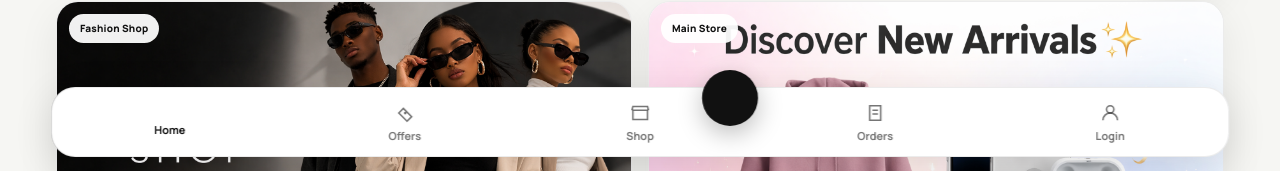
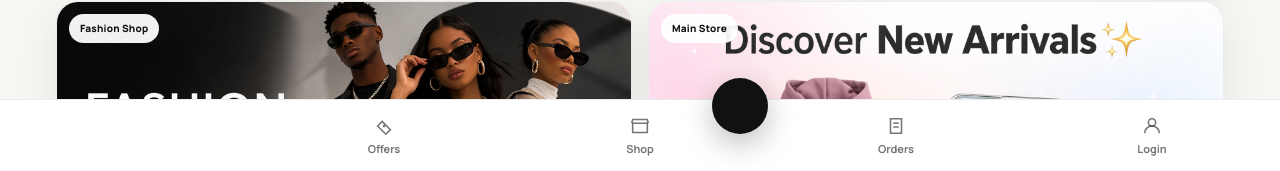
Before and after one commit to Orderion/Beme-Market, a React (Vite) app in the folder Beme-Frontend/: page / in a window 1280 px wide. Shown: the part 629-800 px from the top of the page. Built offline with nearby package versions, Linux system fonts and the light colour scheme; no server answers; the database is empty.

Commit message:
Update BottomNav.css

```diff
--- a/Beme-Frontend/src/components/navigation/BottomNav.css
+++ b/Beme-Frontend/src/components/navigation/BottomNav.css
@@ -1,99 +1,99 @@
 /* =========================
-   BOTTOM NAV (THEME-AWARE)
+   MOBILE ONLY
 ========================= */
-
-/* HIDE ON DESKTOP */
 @media (min-width: 768px) {
   .bottom-nav {
     display: none;
   }
 }
 
-/* NAV BASE */
+/* =========================
+   NAV BASE (FIXED)
+========================= */
 .bottom-nav {
   position: fixed;
   bottom: 0;
   left: 0;
   width: 100%;
-  height: 68px;
+  height: 72px;
   background: var(--card);
   border-top: 1px solid var(--border);
   display: flex;
   justify-content: space-around;
   align-items: center;
   z-index: 999;
-  transition: background var(--motion-slow), border-color var(--motion-slow);
 }
 
-/* ITEMS */
+/* =========================
+   ITEMS
+========================= */
 .bn-item {
+  flex: 1;
+  background: none;
+  border: none;
   display: flex;
   flex-direction: column;
   align-items: center;
+  justify-content: center;
+  color: var(--muted);
   font-size: 11px;
-  color: var(--muted);
-  background: none;
-  border: none;
-  transition: all var(--motion-fast);
   position: relative;
+  z-index: 2;
+  transition: transform 0.3s ease, color 0.25s ease;
 }
 
 .bn-item span {
-  margin-top: 3px;
+  margin-top: 4px;
 }
 
 /* ICON */
 .bn-svg {
   width: 22px;
   height: 22px;
-  fill: currentColor;
-  transition: color var(--motion-fast);
+  transition: transform 0.3s ease, color 0.25s ease;
 }
 
-/* ACTIVE STATE */
+/* =========================
+   ACTIVE STATE
+========================= */
 .bn-item.active {
-  color: var(--accent);
-  transform: translateY(-2px);
+  color: var(--button-text);
+  transform: translateY(-14px);
 }
 
-/* TAP ANIMATION */
+.bn-item.active .bn-svg {
+  transform: scale(1.05);
+}
+
+/* =========================
+   FLOATING ACTIVE BLOB
+========================= */
+.bn-indicator {
+  position: absolute;
+  top: -22px;
+  width: 56px;
+  height: 56px;
+  border-radius: 50%;
+  background: var(--text);
+  box-shadow: 0 10px 30px rgba(0,0,0,0.25);
+
+  /* 🔥 SMOOTH MOTION */
+  transition:
+    transform 0.45s cubic-bezier(0.22, 1, 0.36, 1),
+    box-shadow 0.3s ease;
+
+  z-index: 1;
+}
+
+/* =========================
+   TAP EFFECT
+========================= */
 .bn-item:active {
   transform: scale(0.92);
 }
 
-/* CENTER BUTTON */
-.bn-center {
-  position: relative;
-  top: -18px;
-  width: 58px;
-  height: 58px;
-  border-radius: 50%;
-  background: var(--accent);
-  color: var(--button-text);
-  border: none;
-  display: flex;
-  align-items: center;
-  justify-content: center;
-  box-shadow: var(--shadow);
-  transition: transform var(--motion-fast), background var(--motion-smooth);
-}
-
-.bn-center .bn-svg {
-  width: 24px;
-  height: 24px;
-}
-
-.bn-center:active {
-  transform: scale(0.9);
-}
-
-/* SAFE AREA */
-body {
-  padding-bottom: 80px;
-}
-
 /* =========================
-   ACCOUNT / LOGOUT CONFIRM POPUP
+   ACCOUNT / LOGOUT
 ========================= */
 .bn-account-wrap {
   position: relative;
@@ -101,8 +101,8 @@ body {
 
 .bn-confirm {
   position: absolute;
-  bottom: 70px;
-  left: -70%;
+  bottom: 80px;
+  left: 50%;
   transform: translateX(-50%);
   width: 220px;
   background: var(--card);
@@ -111,7 +111,7 @@ body {
   box-shadow: var(--shadow);
   opacity: 0;
   pointer-events: none;
-  transition: all var(--motion-fast);
+  transition: all 0.25s ease;
   text-align: center;
   padding: 12px;
   z-index: 1500;
@@ -123,158 +123,31 @@ body {
 }
 
 .bn-confirm p {
-  margin: 0 0 8px 0;
+  margin-bottom: 8px;
   font-size: 13px;
-  color: var(--text);
 }
 
 .bn-confirm-actions {
   display: flex;
-  justify-content: space-between;
   gap: 8px;
 }
 
 .bn-confirm-actions button {
   flex: 1;
-  padding: 6px 0;
+  padding: 6px;
   border-radius: 6px;
   border: none;
-  font-size: 12px;
   cursor: pointer;
-  transition: background var(--motion-fast);
 }
 
-.bn-confirm-actions button:hover {
-  opacity: 0.85;
-}
-
-.bn-confirm-actions .bn-confirm-btn--danger {
+.bn-confirm-btn--danger {
   background: #ff4d4d;
-  color: #fff;
-}
-
-.bn-confirm-actions button:not(.bn-confirm-btn--danger) {
-  background: var(--soft);
-  color: var(--text);
+  color: white;
 }
 
 /* =========================
-   OFFERS TAP ALERT
+   SAFE SPACE
 ========================= */
-.bn-offer-alert {
-  position: fixed;
-  bottom: 80px;
-  left: 50%;
-  transform: translateX(-50%);
-  background: var(--accent);
-  color: var(--button-text);
-  padding: 8px 16px;
-  border-radius: var(--radius);
-  font-size: 13px;
-  opacity: 0;
-  pointer-events: none;
-  transition: all var(--motion-fast);
-  z-index: 2000;
-}
-
-.bn-offer-alert.show {
-  opacity: 1;
-  pointer-events: auto;
-}
-
-/* =========================
-   CART BADGE (if needed later)
-========================= */
-.bn-icon-wrap {
-  position: relative;
-}
-
-.bn-badge {
-  position: absolute;
-  top: -6px;
-  right: -8px;
-  background: var(--accent);
-  color: var(--button-text);
-  font-size: 10px;
-  padding: 2px 5px;
-  border-radius: 10px;
-}
-/* HIDE ON DESKTOP */
-@media (min-width: 768px) {
-  .bottom-nav {
-    display: none;
-  }
-}
-
-/* NAV CONTAINER */
-.bottom-nav {
-  position: fixed;
-  bottom: 14px;
-  left: 50%;
-  transform: translateX(-50%);
-  width: 92%;
-  height: 70px;
-  border-radius: 24px;
-  background: var(--card);
-  border: 1px solid var(--border);
-  display: flex;
-  justify-content: space-around;
-  align-items: center;
-  box-shadow: 0 10px 40px rgba(0,0,0,0.12);
-  backdrop-filter: blur(20px);
-  z-index: 999;
-}
-
-/* ITEMS */
-.bn-item {
-  flex: 1;
-  background: none;
-  border: none;
-  display: flex;
-  flex-direction: column;
-  align-items: center;
-  color: var(--muted);
-  font-size: 11px;
-  position: relative;
-  z-index: 2;
-  transition: transform 0.25s ease, color 0.25s ease;
-}
-
-.bn-item span {
-  margin-top: 4px;
-}
-
-/* ICON */
-.bn-svg {
-  width: 22px;
-  height: 22px;
-}
-
-/* ACTIVE */
-.bn-item.active {
-  color: var(--text);
-  transform: translateY(-6px);
-}
-
-/* 🔥 MOVING INDICATOR */
-.bn-indicator {
-  position: absolute;
-  top: -18px;
-  width: 56px;
-  height: 56px;
-  border-radius: 50%;
-  background: var(--text);
-  box-shadow: 0 8px 24px rgba(0,0,0,0.25);
-  transition: transform 0.35s cubic-bezier(0.22,1,0.36,1);
-  z-index: 1;
-}
-
-/* ICON INSIDE INDICATOR LOOK */
-.bn-item.active .bn-svg {
-  color: var(--button-text);
-}
-
-/* SAFE SPACE */
 body {
   padding-bottom: 100px;
 }
```
